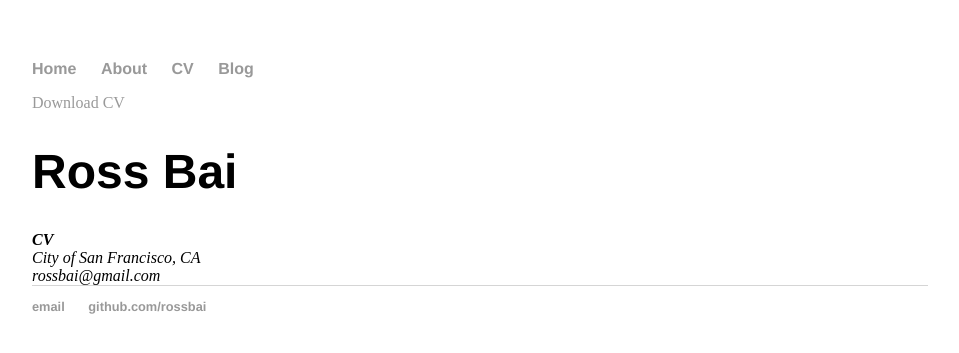
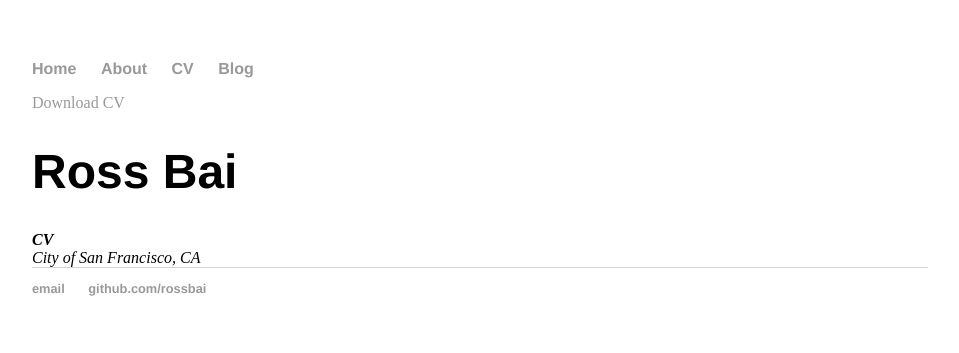
Before and after one commit to rossbai/rossbai.github.io, a Jekyll site: the page built from cv/index.html, in a window 1280 px wide. Shown: the top 353 px of the page, without its empty margins (160-1119 px from the left). Built offline with Jekyll 4.4.1, drawn with Linux system fonts in a browser that asks for light colours.

Commit message:
Update index.html

```diff
--- a/cv/index.html
+++ b/cv/index.html
@@ -5,10 +5,9 @@ title: CV of Ross Bai
 
 	<div class="cv">
 		<a href="#" class="download" title="Download CV as PDF">Download CV</a>
-					<h1>Ross Bai</h1>
-					<address>
-					<strong>CV</strong><br>
-					City of San Francisco, CA<br>
-					<span class="obfuscate">rossbai@gmail.com</span>
-					</address>
+		<h1>Ross Bai</h1>
+		<address>
+			<strong>CV</strong><br>
+			City of San Francisco, CA<br>
+		</address>
 	</div>
```
